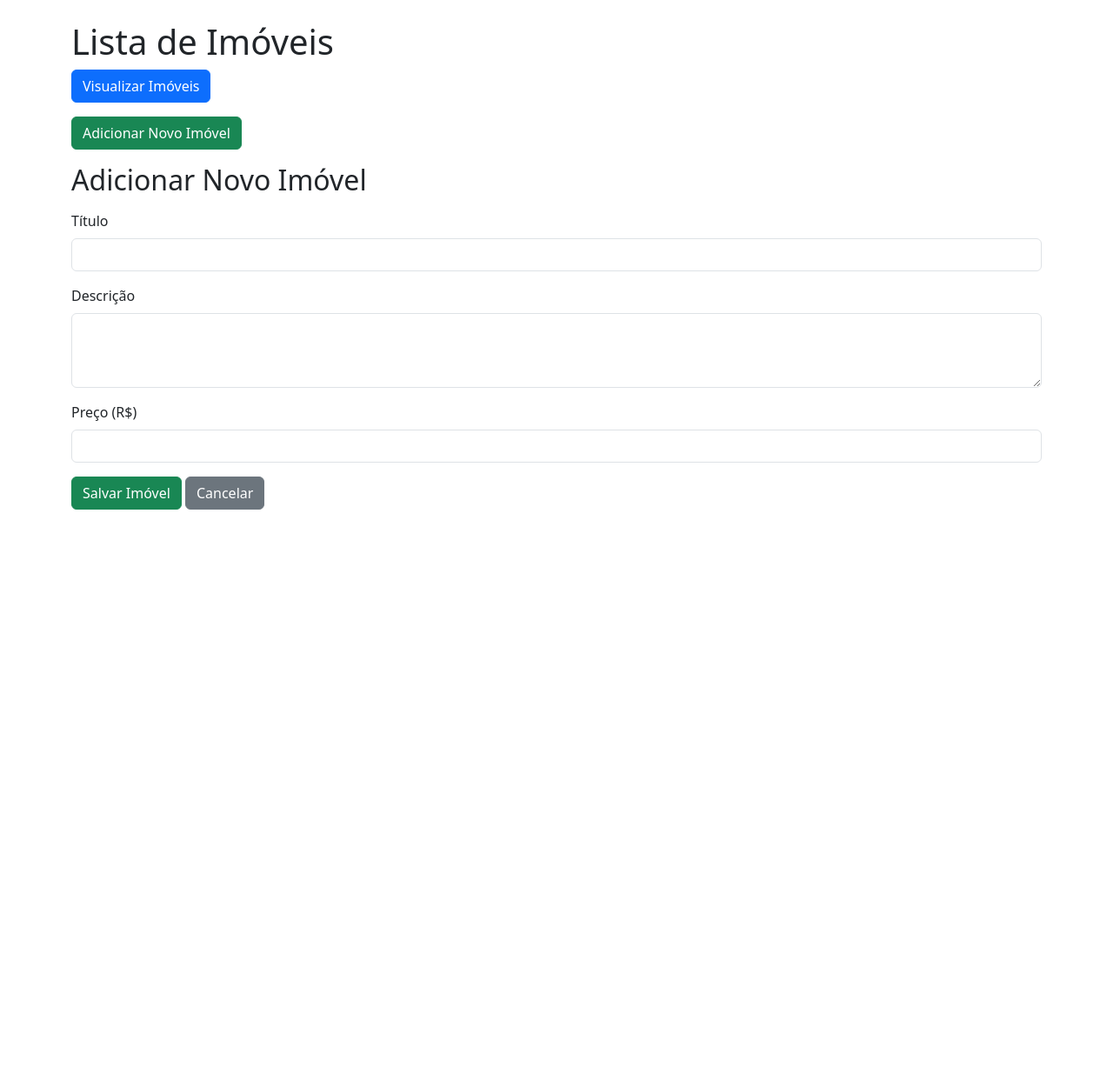
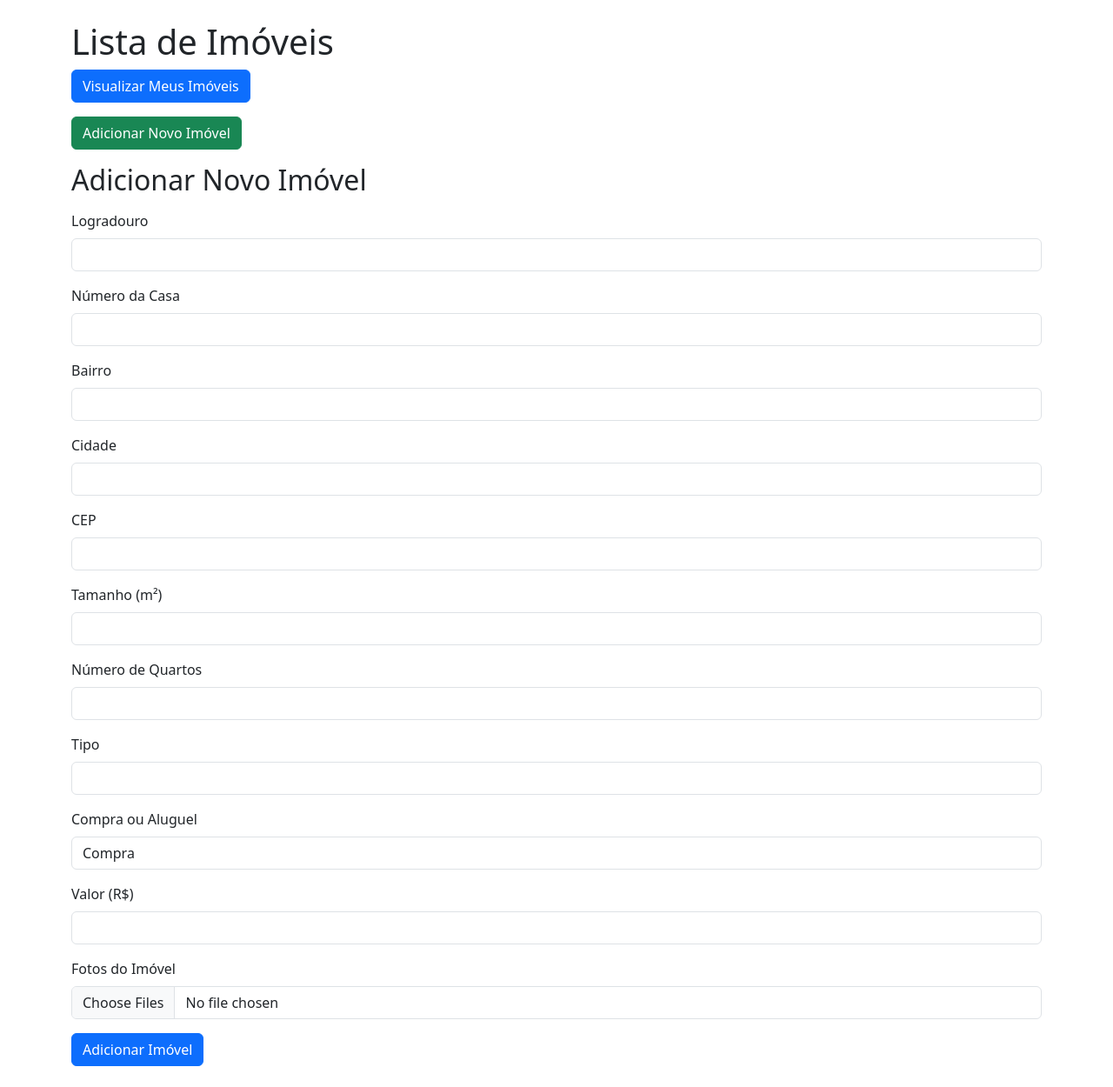
Before and after one commit to annegdornelles/cianmanImoveis, a PHP site: page /corretorImoveis.php in a window 1280 px wide, after a click on "Adicionar Novo Imóvel". Shown: the whole page at 87% size. Before the commit the page ends 586 px from the top, so only its background shows below. Run offline with PHP 8.4, Linux system fonts and the light colour scheme.

Commit message:
Update corretorImoveis.php

```diff
--- a/corretorImoveis.php
+++ b/corretorImoveis.php
@@ -10,19 +10,17 @@
     <div class="container my-4">
         <h1>Lista de Imóveis</h1>
 
-        <!-- Botão para visualizar imóveis -->
         <form method="GET">
-            <button type="submit" class="btn btn-primary" name="visualizar" value="1">Visualizar Imóveis</button>
+            <button type="submit" class="btn btn-primary" name="visualizar" value="1">Visualizar Meus Imóveis</button>
         </form>
 
-        <!-- Botão para exibir o formulário de adicionar imóvel -->
         <button class="btn btn-success my-3" onclick="document.getElementById('formAdicionar').style.display='block'">Adicionar Novo Imóvel</button>
 
         <?php
         // Conexão com o banco de dados
         $host = 'localhost';
         $user = 'root';
-        $password = '';
+        $password = '12345';
         $database = 'cianman';
 
         $mysqli = new mysqli($host, $user, $password, $database);
@@ -31,40 +29,76 @@
             die('Erro de conexão: ' . $mysqli->connect_error);
         }
 
-        // Função para exibir os imóveis
-        function visualizarImoveis($mysqli) {
-            $query = 'SELECT id, url, cidade, bairro, valor FROM imoveis WHERE funcionariosId="'.$funcionarioId.'"';
-            $result = $mysqli->query($query);
+        // Variável de ID do corretor (funcionário) para visualizar e adicionar imóveis
+        $funcionariosId = 1; // Altere conforme o ID do corretor/logado
+
+        // Função para visualizar imóveis do corretor
+        function visualizarImoveis($mysqli, $funcionariosId) {
+            $query = "SELECT * FROM imoveis WHERE funcionarioId = ?";
+            $stmt = $mysqli->prepare($query);
+            $stmt->bind_param("i", $funcionariosId); // Passando a variável como referência
+            $stmt->execute();
+            $result = $stmt->get_result();
 
             if ($result->num_rows > 0) {
                 echo "<ul>";
                 while ($imovel = $result->fetch_assoc()) {
                     echo "<li>";
-                    echo "<strong>" . htmlspecialchars($imovel['cidade']) . "</strong><br>";
-                    echo "Descrição: " . htmlspecialchars($imovel['bairro']) . "<br>";
-                    echo "Preço: R$ " . number_format($imovel['valor'], 2, ',', '.') . "<br>";
+                    echo "<strong>" . htmlspecialchars($imovel['logradouro']) . ", " . htmlspecialchars($imovel['numCasa']) . "</strong><br>";
+                    echo "Bairro: " . htmlspecialchars($imovel['bairro']) . "<br>";
+                    echo "Cidade: " . htmlspecialchars($imovel['cidade']) . "<br>";
+                    echo "CEP: " . htmlspecialchars($imovel['cep']) . "<br>";
+                    echo "Tamanho: " . htmlspecialchars($imovel['tamanho']) . " m²<br>";
+                    echo "Quartos: " . htmlspecialchars($imovel['numQuartos']) . "<br>";
+                    echo "Tipo: " . htmlspecialchars($imovel['tipo']) . "<br>";
+                    echo "Compra/Aluguel: " . htmlspecialchars($imovel['compraAluga']) . "<br>";
+                    echo "Valor: R$ " . number_format($imovel['valor'], 2, ',', '.') . "<br>";
                     echo "</li>";
                 }
                 echo "</ul>";
             } else {
-                echo "Nenhum imóvel encontrado.";
+                echo "Nenhum imóvel encontrado para este corretor.";
             }
         }
 
-        // Função para adicionar um novo imóvel
-        function adicionarImovel($mysqli) {
+        // Função para adicionar imóvel com fotos
+        function adicionarImovel($mysqli, $funcionariosId) {
             if ($_SERVER['REQUEST_METHOD'] === 'POST' && isset($_POST['adicionar'])) {
+                $logradouro = $_POST['logradouro'];
+                $numCasa = $_POST['numCasa'];
+                $bairro = $_POST['bairro'];
                 $cidade = $_POST['cidade'];
-                $descricao = $_POST['bairro'];
-                $preco = $_POST['valor'];
+                $cep = $_POST['cep'];
+                $tamanho = $_POST['tamanho'];
+                $numQuartos = $_POST['numQuartos'];
+                $tipo = $_POST['tipo'];
+                $compraAluga = $_POST['compraAluga'];
+                $valor = $_POST['valor'];
 
-                // Validação básica
-                if (empty($titulo) || empty($descricao) || empty($preco)) {
+                // Tratamento de upload de imagens
+                $fotos = [];
+                if (isset($_FILES['fotos']) && $_FILES['fotos']['error'][0] == 0) {
+                    $uploadDir = __DIR__ . '/uploads/';
+                    if (!is_dir($uploadDir)) {
+                        mkdir($uploadDir, 0777, true); // Cria a pasta de uploads se não existir
+                    }
+
+                    foreach ($_FILES['fotos']['tmp_name'] as $index => $tmpName) {
+                        $fileName = basename($_FILES['fotos']['name'][$index]);
+                        $filePath = $uploadDir . $fileName;
+                        if (move_uploaded_file($tmpName, $filePath)) {
+                            $fotos[] = $filePath;
+                        }
+                    }
+                }
+
+                $fotosPath = implode(',', $fotos); // Combina os caminhos das fotos em uma string separada por vírgula
+
+                if (empty($logradouro) || empty($numCasa) || empty($bairro) || empty($cidade) || empty($cep) || empty($valor)) {
                     echo "<div class='alert alert-danger'>Todos os campos são obrigatórios.</div>";
                 } else {
-                    // Insere o imóvel no banco
-                    $stmt = $mysqli->prepare("INSERT INTO imoveis (cidade, bairro, valor) VALUES (?, ?, ?)");
-                    $stmt->bind_param("ssd", $titulo, $descricao, $preco);
+                    $stmt = $mysqli->prepare("INSERT INTO imoveis (funcionariosId, logradouro, numCasa, bairro, cidade, cep, tamanho, numQuartos, tipo, compraAluga, valor, fotos) VALUES (?, ?, ?, ?, ?, ?, ?, ?, ?, ?, ?, ?)");
+                    $stmt->bind_param("isssssdiiss", $funcionariosId, $logradouro, $numCasa, $bairro, $cidade, $cep, $tamanho, $numQuartos, $tipo, $compraAluga, $valor, $fotosPath);
 
                     if ($stmt->execute()) {
                         echo "<div class='alert alert-success'>Imóvel adicionado com sucesso!</div>";
@@ -77,13 +111,13 @@
             }
         }
 
-        // Verifica se o botão de visualizar foi clicado
+        // Chama a função para visualizar imóveis
         if (isset($_GET['visualizar']) && $_GET['visualizar'] == '1') {
-            visualizarImoveis($mysqli);
+            visualizarImoveis($mysqli, $funcionariosId);
         }
 
-        // Chama a função de adicionar imóvel
-        adicionarImovel($mysqli);
+        // Chama a função para adicionar o imóvel
+        adicionarImovel($mysqli, $funcionariosId);
 
         // Fecha a conexão com o banco
         $mysqli->close();
@@ -92,23 +126,69 @@
         <!-- Formulário de adicionar imóvel -->
         <div id="formAdicionar" style="display: none;">
             <h2>Adicionar Novo Imóvel</h2>
-            <form method="POST" class="my-3">
+            <form method="POST" class="my-3" enctype="multipart/form-data">
                 <div class="mb-3">
-                    <label for="titulo" class="form-label">Título</label>
-                    <input type="text" class="form-control" id="titulo" name="titulo" required>
+                    <label for="logradouro" class="form-label">Logradouro</label>
+                    <input type="text" class="form-control" id="logradouro" name="logradouro" required>
                 </div>
                 <div class="mb-3">
-                    <label for="descricao" class="form-label">Descrição</label>
-                    <textarea class="form-control" id="descricao" name="descricao" rows="3" required></textarea>
+                    <label for="numCasa" class="form-label">Número da Casa</label>
+                    <input type="text" class="form-control" id="numCasa" name="numCasa" required>
                 </div>
                 <div class="mb-3">
-                    <label for="preco" class="form-label">Preço (R$)</label>
-                    <input type="number" class="form-control" id="preco" name="preco" step="0.01" required>
+                    <label for="bairro" class="form-label">Bairro</label>
+                    <input type="text" class="form-control" id="bairro" name="bairro" required>
                 </div>
-                <button type="submit" class="btn btn-success" name="adicionar">Salvar Imóvel</button>
-                <button type="button" class="btn btn-secondary" onclick="document.getElementById('formAdicionar').style.display='none'">Cancelar</button>
+                <div class="mb-3">
+                    <label for="cidade" class="form-label">Cidade</label>
+                    <input type="text" class="form-control" id="cidade" name="cidade" required>
+                </div>
+                <div class="mb-3">
+                    <label for="cep" class="form-label">CEP</label>
+                    <input type="text" class="form-control" id="cep" name="cep" required>
+                </div>
+                <div class="mb-3">
+                    <label for="tamanho" class="form-label">Tamanho (m²)</label>
+                    <input type="number" class="form-control" id="tamanho" name="tamanho" required>
+                </div>
+                <div class="mb-3">
+                    <label for="numQuartos" class="form-label">Número de Quartos</label>
+                    <input type="number" class="form-control" id="numQuartos" name="numQuartos" required>
+                </div>
+                <div class="mb-3">
+                    <label for="tipo" class="form-label">Tipo</label>
+                    <input type="text" class="form-control" id="tipo" name="tipo" required>
+                </div>
+                <div class="mb-3">
+                    <label for="compraAluga" class="form-label">Compra ou Aluguel</label>
+                    <select class="form-control" id="compraAluga" name="compraAluga" required>
+                        <option value="Compra">Compra</option>
+                        <option value="Aluguel">Aluguel</option>
+                    </select>
+                </div>
+                <div class="mb-3">
+                    <label for="valor" class="form-label">Valor (R$)</label>
+                    <input type="number" class="form-control" id="valor" name="valor" step="0.01" required>
+                </div>
+                <div class="mb-3">
+                    <label for="fotos" class="form-label">Fotos do Imóvel</label>
+                    <input type="file" class="form-control" id="fotos" name="fotos[]" multiple>
+                </div>
+                <button type="submit" class="btn btn-primary" name="adicionar" value="1">Adicionar Imóvel</button>
             </form>
         </div>
     </div>
+
+    <script>
+        // Toggle para mostrar/ocultar o formulário de adicionar imóvel
+        function toggleForm() {
+            var form = document.getElementById('formAdicionar');
+            if (form.style.display === 'none') {
+                form.style.display = 'block';
+            } else {
+                form.style.display = 'none';
+            }
+        }
+    </script>
 </body>
 </html>
```
